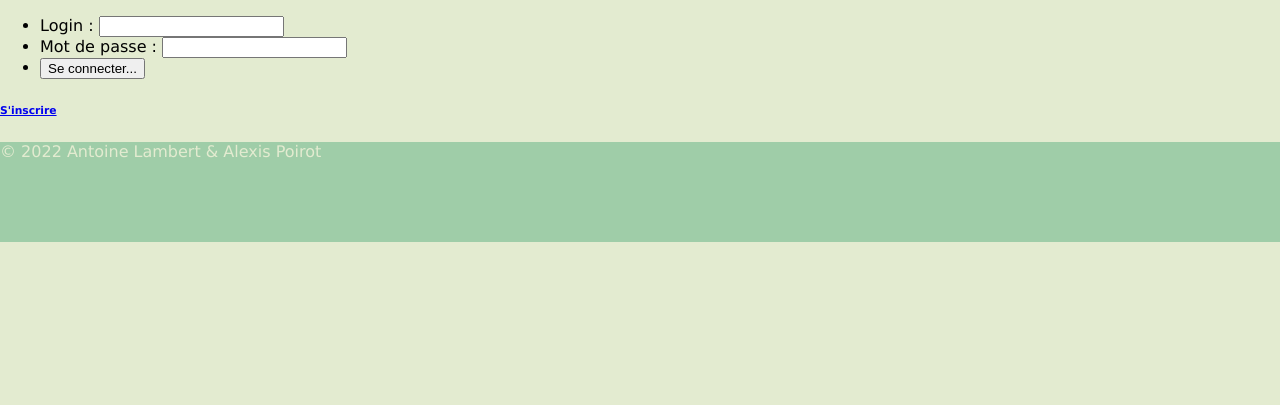
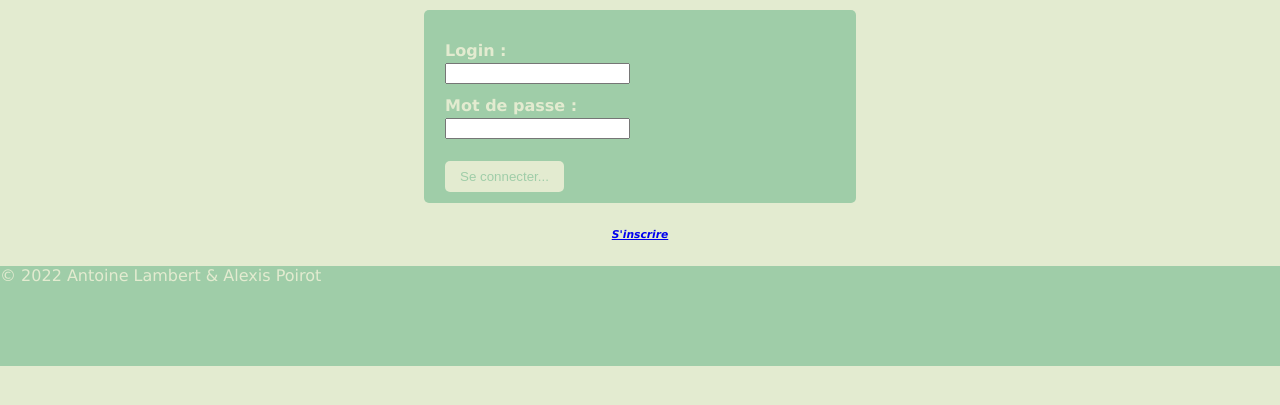
Before and after one commit to AntoineLmbrt/IDAW_Project, a PHP site: page / in a window 1280 px wide. Shown: the part 100-505 px from the top of the page. Run offline with PHP 8.4, Linux system fonts and the light colour scheme.

Commit message:
update frontend (css)

```diff
--- a/frontend/css/style.css
+++ b/frontend/css/style.css
@@ -23,24 +23,83 @@ h1 {
     margin-top: auto;
 }
 
-.btn-toggle {
-    position : absolute;
-    top: 10px;
-    right: 10px;
-    width: 80px;
-    height: auto;
-    border-radius: 5%;
-    background-color: #2F3D46;
-    color: #CAD2C5;
-    display: flex;
-    justify-content: center;
-    align-items: center;
-    cursor: pointer;
+h6 {
+    text-align: center;
+    font-style: italic;
+}
+
+
+.content {
 
 }
 
-.content {
+#signup-form ul {
+    margin: 10px auto;
+	max-width: 400px;
+	padding: 20px 12px 10px 20px;
+    background-color: #9FCDA8;
+    color: #E3EBD0;
+    border-radius: 5px;
+}
 
+#signup-form ul li {
+    margin: auto;
+    padding: 1px;
+	display: block;
+	list-style: none;
+	margin: 10px 0 0 0;
+}
+
+#signup-form label {
+    margin: 0 0 3px 0;
+	padding: 0px;
+	display: block;
+	font-weight: bold;
+}
+
+
+#signup-form ul input[type=submit] {
+	background: #E3EBD0;
+    margin-top: 10px;
+	padding: 8px 15px 8px 15px;
+	border: none;
+    border-radius: 5px;
+	color: #9FCDA8;
+    cursor: pointer;
+}
+
+#login-form ul {
+    margin: 10px auto;
+	max-width: 400px;
+	padding: 20px 12px 10px 20px;
+    background-color: #9FCDA8;
+    color: #E3EBD0;
+    border-radius: 5px;
+}
+
+#login-form ul li {
+    padding: 1px;
+	display: block;
+	list-style: none;
+	margin: 10px 0 0 0;
+}
+
+#login-form label {
+    margin: 0 0 3px 0;
+	padding: 0px;
+	display: block;
+	font-weight: bold;
+}
+
+
+#login-form ul input[type=submit] {
+	background: #E3EBD0;
+    margin-top: 10px;
+	padding: 8px 15px 8px 15px;
+	border: none;
+    border-radius: 5px;
+	color: #9FCDA8;
+    cursor: pointer;
 }
 
 footer {
```
